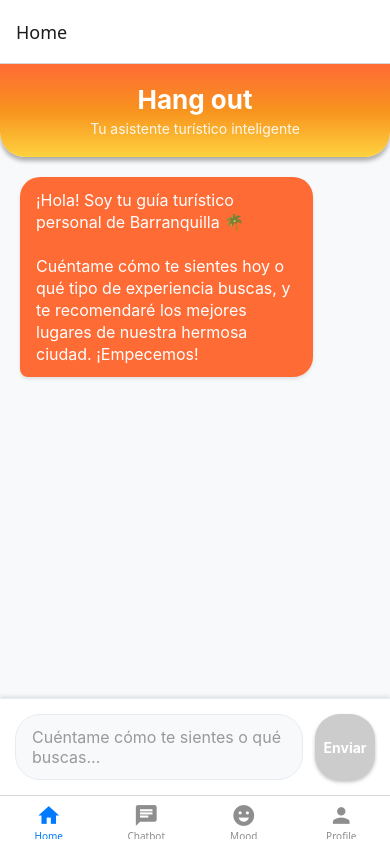
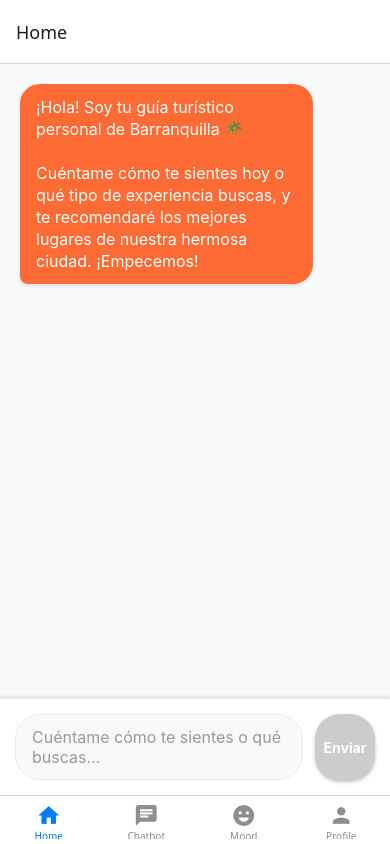
Before and after one commit to Hodoal/hang-out, a React Native app: screen /Chatbot in a window 390 px wide. Built offline with nearby package versions, Linux system fonts and the light colour scheme; no server answers.

Commit message:
removetitle

```diff
--- a/src/screens/ChatbotScreen.js
+++ b/src/screens/ChatbotScreen.js
@@ -443,14 +443,6 @@ Responde SOLO con JSON válido, sin texto adicional.`;
 
   return (
     <SafeAreaView style={styles.container}>
-      <LinearGradient
-        colors={['#FF6B35', '#F7931E', '#FFD23F']}
-        style={styles.header}
-      >
-        <Text style={styles.headerTitle}>Hang out</Text>
-        <Text style={styles.headerSubtitle}>Tu asistente turístico inteligente</Text>
-      </LinearGradient>
-
       <KeyboardAvoidingView
         behavior={Platform.OS === 'ios' ? 'padding' : 'height'}
         style={styles.keyboardAvoidingView}
```
